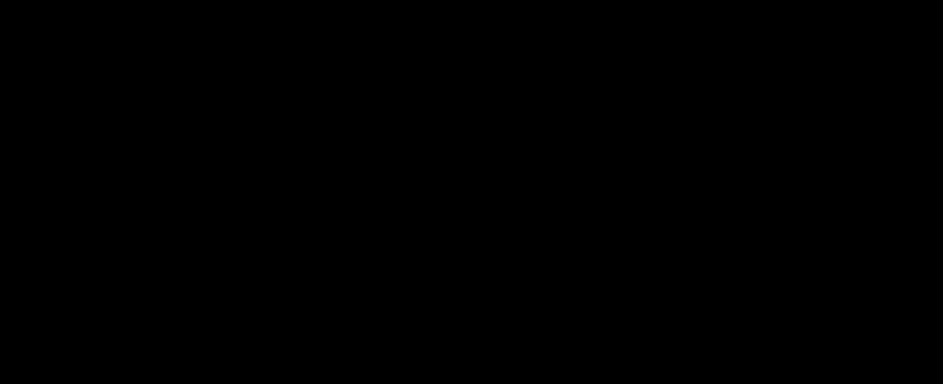
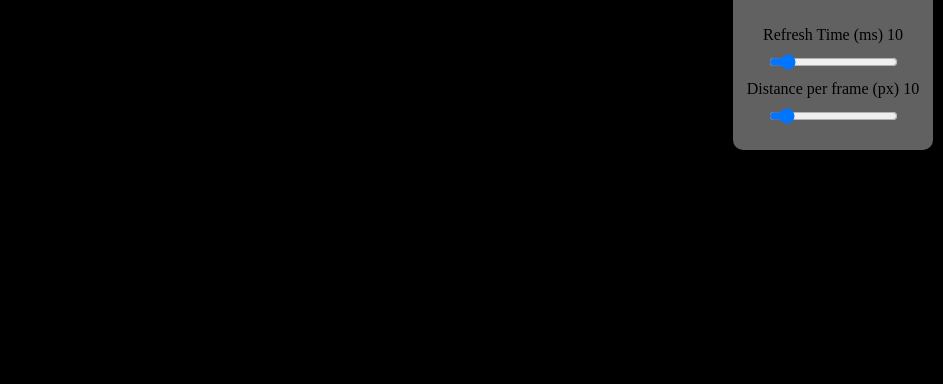
Before and after one commit to Stephen10121/small-projects, a website: page public/dvdLogo/index.html in a window 1280 px wide. Shown: the top 384 px of the page, without its empty margins (337-1280 px from the left). Drawn offline with Linux system fonts and the light colour scheme; grey boxes are pictures that could not be loaded.

Commit message:
Added some controls to the dvd page

```diff
--- a/public/dvdLogo/index.html
+++ b/public/dvdLogo/index.html
@@ -12,9 +12,15 @@
 <meta name="twitter:card" content="summary_large_image">
 </head>
 <body>
-<div>
-<img src="https://upload.wikimedia.org/wikipedia/commons/thumb/9/9b/DVD_logo.svg/512px-DVD_logo.svg.png"/>
-</div>
+  <div>
+    <img src="https://upload.wikimedia.org/wikipedia/commons/thumb/9/9b/DVD_logo.svg/512px-DVD_logo.svg.png"/>
+  </div>
+  <section>
+    <label for="speed">Refresh Time (ms) <span id="speedTime">N/A</span></label>
+    <input type="range" value="10" name="speed" id="speed" onchange="setSpeed(event)" />
+    <label for="dist">Distance per frame (px) <span id="distTime">N/A</span></label>
+    <input type="range" value="10" name="dist" id="dist" max="100" min="1" onchange="setDist(event)" />
+  </section>
 </body>
 <style>
 :root {
@@ -41,13 +47,33 @@ top: var(--yPos);
 left: var(--xPos);
 width:512px;
 height: 261px;
-transform: top 10ms linear, left 10ms linear;
+}
+section {
+  position: absolute;
+  top: 0;
+  right: 10px;
+  width: 200px;
+  height: 150px;
+  background-color: #616161;
+  display: flex;
+  justify-content: center;
+  flex-direction: column;
+  align-items: center;
+  padding: 10px 0;
+  border-bottom-left-radius: 10px;
+  border-bottom-right-radius: 10px;
+  gap: 10px;
 }
 </style>
 <script>
+let speedTime = document.querySelector("#speedTime");
+let distTime = document.querySelector("#distTime");
 let INTERVAL = 10;
-const body3 = document.body.getBoundingClientRect();
-const SPEED = 1;
+let SPEED = 10;
+speedTime.innerText=INTERVAL;
+distTime.innerText=SPEED;
+let body2 = document.body.getBoundingClientRect();
+let box = document.querySelector("div").getBoundingClientRect();
 const root = document.querySelector(":root");
 let yNeg = false;
 let xNeg = false;
@@ -56,6 +82,14 @@ let yPos = 0;
 let colors = ["#8A5BA4", "#75A45B", "#D02F34", "#2FD0CB", "#81C43B", "#7E3BC4"];
 let index = Math.floor(Math.random()*colors.length);
 root.style.setProperty('--background', `${colors[index]}`);
+function setSpeed(event){
+  INTERVAL = event.target.value;
+  speedTime.innerText=event.target.value;
+}
+function setDist(event){
+  SPEED = parseInt(event.target.value);
+  distTime.innerText=event.target.value;
+}
 function colorChange() {
   let index2 = Math.floor(Math.random()*colors.length);
   if (index2 === index) {
@@ -65,9 +99,9 @@ function colorChange() {
   index = index2;
   root.style.setProperty('--background', `${colors[index]}`);
 }
-setInterval(() => {
-const body2 = document.body.getBoundingClientRect();
-const box = document.querySelector("div").getBoundingClientRect();
+function move() {
+body2 = document.body.getBoundingClientRect();
+box = document.querySelector("div").getBoundingClientRect();
 if (box.x+box.width >= body2.width) {
 xNeg=true;
 colorChange()
@@ -76,7 +110,7 @@ if (box.x <= 0) {
 xNeg=false;
 colorChange()
 }
-xPos=xNeg ? xPos-SPEED : xPos+SPEED;
+xPos=xNeg ? (xPos-SPEED < 0 ? 0 : xPos-SPEED) : (xPos+SPEED > body2.width ? body2.width : xPos+SPEED);
 if (box.y+box.height >= body2.height) {
 yNeg=true;
 colorChange()
@@ -85,9 +119,11 @@ if (box.y <= 0) {
 yNeg=false;
 colorChange()
 }
-yPos=yNeg ? yPos-SPEED : yPos+SPEED;
+yPos=yNeg ? (yPos-SPEED < 0 ? 0 : yPos-SPEED) : (yPos+SPEED > body2.height ? body2.height : yPos+SPEED);
 root.style.setProperty('--xPos', `${xPos}px`);
 root.style.setProperty('--yPos', `${yPos}px`);
-}, INTERVAL);
+setTimeout(move, INTERVAL);
+}
+move();
 </script>
 </html>
```
